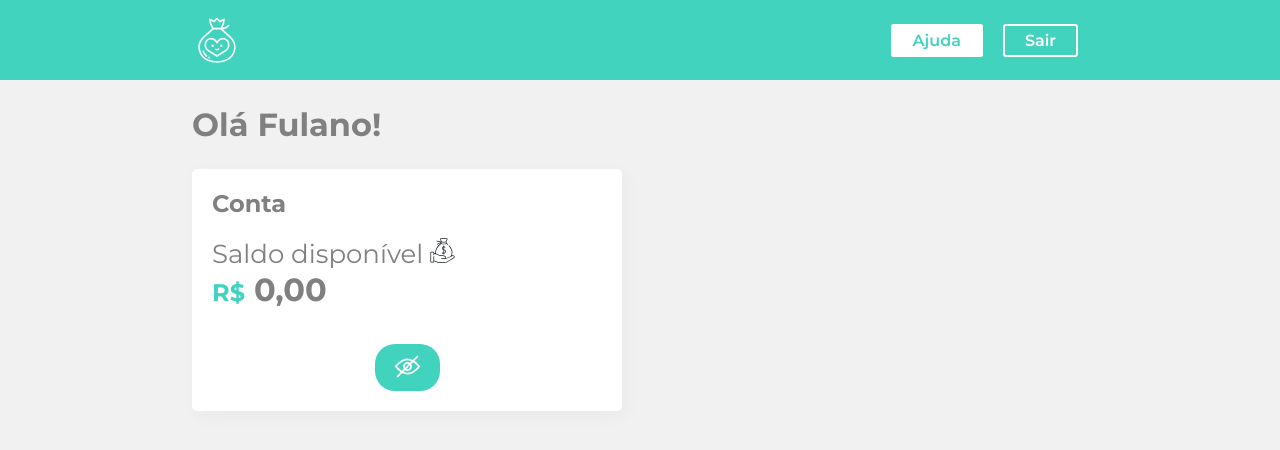
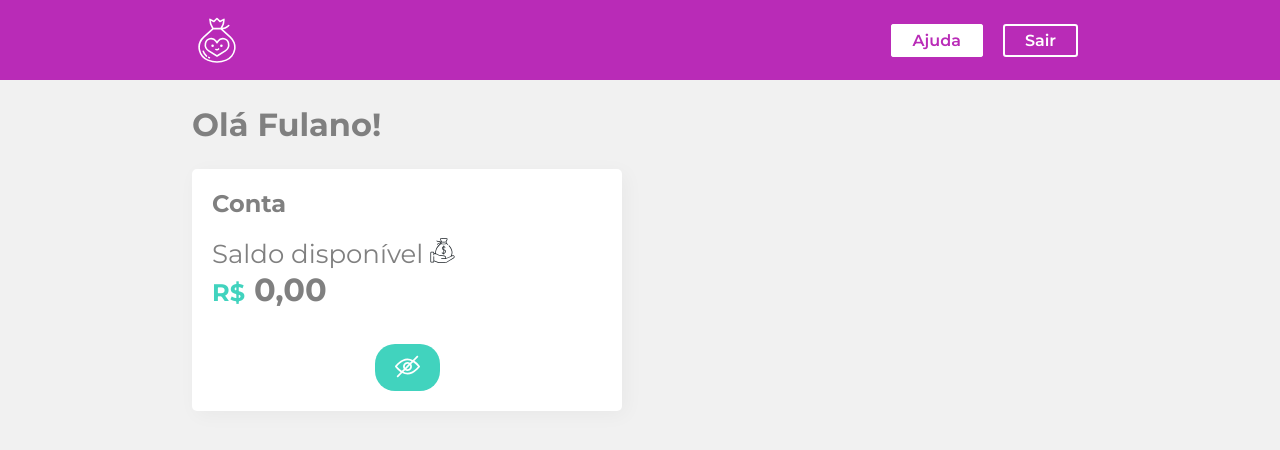
Before and after one commit to aleeeguevara/styled-components, a React (Create React App) app: page / in a window 1280 px wide. Shown: the top 450 px of the page. Built offline with nearby package versions, Linux system fonts and the light colour scheme.

Commit message:
Utilizar GlobalStyle, importar fontes e criar props em Componentes Estilizados

```diff
--- a/public/index.html
+++ b/public/index.html
@@ -9,6 +9,7 @@
       name="description"
       content="Web site created using create-react-app"
     />
+    <link rel="stylesheet" href="https://fonts.googleapis.com/css2?family=Montserrat:wght@300;400;600;700&display=swap">
     <link rel="apple-touch-icon" href="%PUBLIC_URL%/logo192.png" />
     <!--
       manifest.json provides metadata used when your web app is installed on a
--- a/src/App.js
+++ b/src/App.js
@@ -2,10 +2,12 @@ import React from "react";
 
 import Cabecalho from "./Components/Cabecalho";
 import Container from "./Components/Container";
+import { GlobalStyle } from "./Components/GlobalStyle";
 
 function App() {
   return (
     <>
+      <GlobalStyle/>
       <Cabecalho />
       <Container />
     </>
--- a/src/Components/Cabecalho/index.jsx
+++ b/src/Components/Cabecalho/index.jsx
@@ -1,19 +1,45 @@
 import React from "react";
+import styled from "styled-components";
 import bank_logo from "../../assets/images/bank_logo.svg";
+import { corPrimaria } from "../UI/variaveis";
+
+const StyledHeader = styled.nav`
+  background-color: ${corPrimaria};
+  display: flex;
+  justify-content: space-between;
+  padding: 0 15vw;
+  height: 10vh;
+  align-items: center;
+`;
+
+const Logo = styled.img`
+  height: 50px;
+  width: 50px;
+`;
+
+const BtnCabecalho = styled.a`
+  text-align: center;
+  border-radius: 3px;
+  padding: 5px 20px;
+  margin: 0 10px;
+  font-weight: 600;
+  border: 2px solid white;
+
+  background: ${(props) => (props.primary ? "white" : corPrimaria)};
+  color: ${(props) => (props.primary ? corPrimaria : "white")};
+`;
 
 const Cabecalho = () => {
   return (
-    <div className="cabecalho">
-      <img className="imagem-logo" src={bank_logo} alt="Logo Smart Bank" />
+    <StyledHeader>
+      <Logo src={bank_logo} alt="Logo Smart Bank" />
       <div>
-        <a className="btn-secundario" href="https://google.com">
+        <BtnCabecalho primary href="https://google.com">
           Ajuda
-        </a>
-        <a className="btn-primario" href="https://google.com">
-          Sair
-        </a>
+        </BtnCabecalho>
+        <BtnCabecalho href="https://google.com">Sair</BtnCabecalho>
       </div>
-    </div>
+    </StyledHeader>
   );
 };
 
--- /dev/null
+++ b/src/Components/GlobalStyle.js
@@ -0,0 +1,12 @@
+import { createGlobalStyle } from "styled-components";
+
+export const GlobalStyle = createGlobalStyle`
+* {
+    box-sizing: border-box;
+    font-family: "Montserrat", sans-serif;
+    margin: 0;
+    padding: 0;
+    text-decoration: none;
+    color: grey;
+  }
+`;
--- /dev/null
+++ b/src/Components/UI/variaveis.js
@@ -0,0 +1,3 @@
+export const corPrimaria = "#b92bb7";
+export const fundoClaro = "#f1f1f1";
+export const textoFundoClaro = "#grey";
--- a/src/assets/estilos.css
+++ b/src/assets/estilos.css
@@ -1,46 +1,3 @@
-@import url("https://fonts.googleapis.com/css2?family=Montserrat:wght@300;400;600;700&display=swap");
-
-* {
-  box-sizing: border-box;
-  font-family: "Montserrat", sans-serif;
-  margin: 0;
-  padding: 0;
-  text-decoration: none;
-  color: grey;
-}
-
-.btn-primario {
-  text-align: center;
-  border-radius: 3px;
-  padding: 5px 20px;
-  margin: 0 10px;
-  font-weight: 600;
-  border: 2px solid white;
-
-  color: white;
-  background: transparent;
-}
-
-.btn-secundario {
-  text-align: center;
-  border-radius: 3px;
-  padding: 5px 20px;
-  margin: 0 10px;
-  font-weight: 600;
-  border: 2px solid white;
-
-  background: white;
-  color: #41d3be;
-}
-
-.cabecalho {
-  background-color: #41d3be;
-  display: flex;
-  justify-content: space-between;
-  padding: 0 15vw;
-  height: 10vh;
-  align-items: center;
-}
 
 .container {
   background-color: #f1f1f1;
@@ -54,10 +11,6 @@
   justify-content: space-between;
 }
 
-.imagem-logo {
-  height: 50px;
-  width: 50px;
-}
 
 .imagem-icone {
   height: 25px;
```
